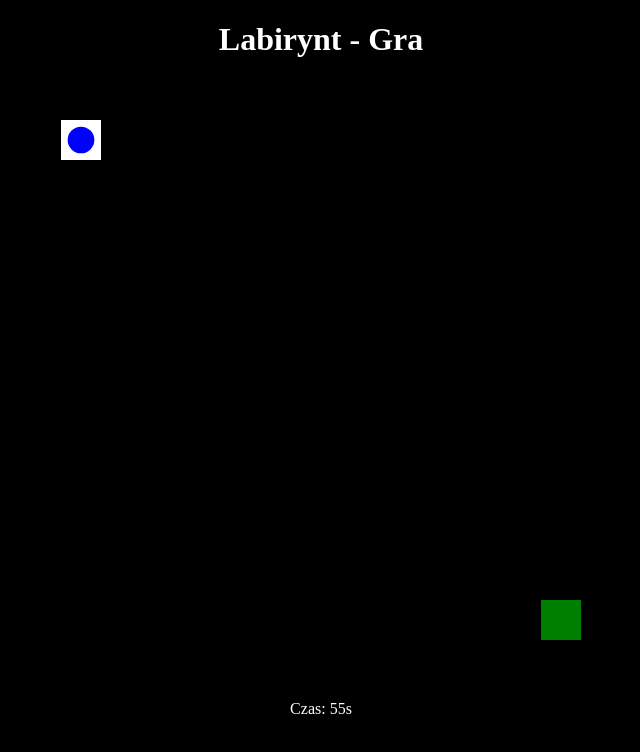
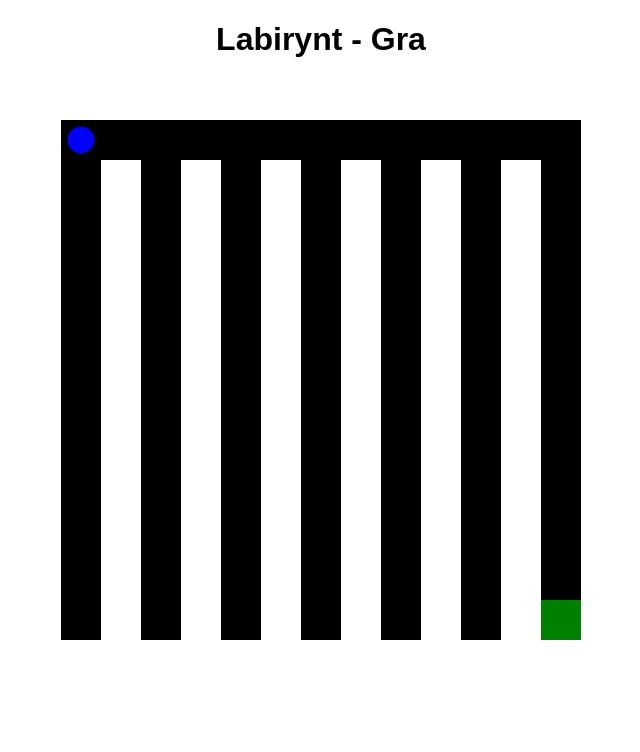
Before and after one commit to staryga/python, a plain HTML site: page gra5/index.html in a window 1280 px wide. Shown: the whole page, without its empty margins (319-959 px from the left). Drawn offline with Linux system fonts and the light colour scheme.

Commit message:
Update index.html

```diff
--- a/gra5/index.html
+++ b/gra5/index.html
@@ -5,72 +5,79 @@
     <meta name="viewport" content="width=device-width, initial-scale=1.0">
     <title>Labirynt - Gra</title>
     <style>
-        body { text-align: center; background-color: black; color: white; }
-        canvas { background-color: white; }
+        body { text-align: center; font-family: Arial, sans-serif; }
+        canvas { background: black; display: block; margin: 0 auto; }
     </style>
 </head>
 <body>
     <h1>Labirynt - Gra</h1>
-    <canvas id="gameCanvas"></canvas>
-    <p id="info"></p>
+    <canvas id="gameCanvas" width="600" height="600"></canvas>
     <script>
         const canvas = document.getElementById("gameCanvas");
         const ctx = canvas.getContext("2d");
-        const cols = 15, rows = 15;
-        const tileSize = 40;
-        canvas.width = cols * tileSize;
-        canvas.height = rows * tileSize;
+        const TILE_SIZE = 40;
+        const COLS = 15;
+        const ROWS = 15;
+        let player = { x: 1, y: 1 };
+        let maze = Array.from({ length: ROWS }, () => Array(COLS).fill(1));
+        let endX = COLS - 2, endY = ROWS - 2;
 
-        let player = { x: 1, y: 1 };
-        let maze = generateMaze(cols, rows);
-        let timeLeft = 60;
-        let interval = setInterval(() => {
-            timeLeft--;
-            document.getElementById("info").innerText = `Czas: ${timeLeft}s`;
-            if (timeLeft <= 0) {
-                alert("Koniec czasu! Przegrałeś!");
-                clearInterval(interval);
+        function generateMaze() {
+            for (let y = 1; y < ROWS - 1; y += 2) {
+                for (let x = 1; x < COLS - 1; x += 2) {
+                    maze[y][x] = 0;
+                    let directions = [[0, -2], [2, 0], [0, 2], [-2, 0]];
+                    directions.sort(() => Math.random() - 0.5);
+                    for (let [dx, dy] of directions) {
+                        let nx = x + dx, ny = y + dy;
+                        if (ny > 0 && ny < ROWS && nx > 0 && nx < COLS && maze[ny][nx] === 1) {
+                            maze[y + dy / 2][x + dx / 2] = 0;
+                            maze[ny][nx] = 0;
+                        }
+                    }
+                }
             }
-        }, 1000);
-
-        function generateMaze(cols, rows) {
-            let maze = Array.from({ length: rows }, () => Array(cols).fill(0));
-            maze[1][1] = 1;
-            maze[rows - 2][cols - 2] = 2;
-            return maze;
+            maze[endY][endX] = 2;
         }
 
         function drawMaze() {
-            ctx.clearRect(0, 0, canvas.width, canvas.height);
-            for (let y = 0; y < rows; y++) {
-                for (let x = 0; x < cols; x++) {
-                    ctx.fillStyle = maze[y][x] === 0 ? "black" : maze[y][x] === 2 ? "green" : "white";
-                    ctx.fillRect(x * tileSize, y * tileSize, tileSize, tileSize);
+            for (let y = 0; y < ROWS; y++) {
+                for (let x = 0; x < COLS; x++) {
+                    ctx.fillStyle = maze[y][x] === 1 ? "white" : maze[y][x] === 2 ? "green" : "black";
+                    ctx.fillRect(x * TILE_SIZE, y * TILE_SIZE, TILE_SIZE, TILE_SIZE);
                 }
             }
             ctx.fillStyle = "blue";
             ctx.beginPath();
-            ctx.arc(player.x * tileSize + tileSize / 2, player.y * tileSize + tileSize / 2, tileSize / 3, 0, Math.PI * 2);
+            ctx.arc(player.x * TILE_SIZE + TILE_SIZE / 2, player.y * TILE_SIZE + TILE_SIZE / 2, TILE_SIZE / 3, 0, Math.PI * 2);
             ctx.fill();
         }
 
-        window.addEventListener("keydown", (e) => {
-            let newX = player.x, newY = player.y;
-            if (e.key === "ArrowLeft") newX--;
-            if (e.key === "ArrowRight") newX++;
-            if (e.key === "ArrowUp") newY--;
-            if (e.key === "ArrowDown") newY++;
-            if (maze[newY] && maze[newY][newX] !== 0) {
+        function movePlayer(dx, dy) {
+            let newX = player.x + dx;
+            let newY = player.y + dy;
+            if (newX >= 0 && newX < COLS && newY >= 0 && newY < ROWS && maze[newY][newX] !== 1) {
                 player.x = newX;
                 player.y = newY;
-                if (maze[newY][newX] === 2) {
+                if (player.x === endX && player.y === endY) {
                     alert("Gratulacje! Wygrałeś!");
-                    clearInterval(interval);
+                    generateMaze();
+                    player = { x: 1, y: 1 };
                 }
             }
             drawMaze();
+        }
+
+        window.addEventListener("keydown", (event) => {
+            switch (event.key) {
+                case "ArrowUp": movePlayer(0, -1); break;
+                case "ArrowDown": movePlayer(0, 1); break;
+                case "ArrowLeft": movePlayer(-1, 0); break;
+                case "ArrowRight": movePlayer(1, 0); break;
+            }
         });
 
+        generateMaze();
         drawMaze();
     </script>
 </body>
```
